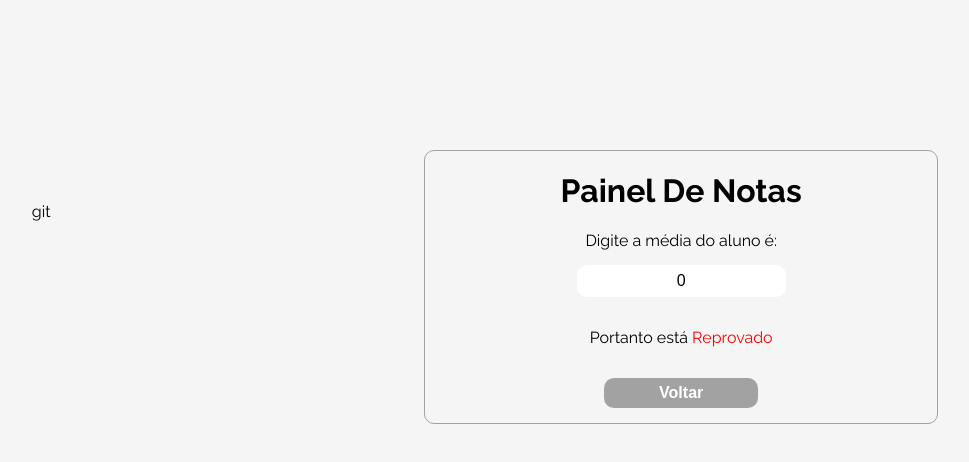
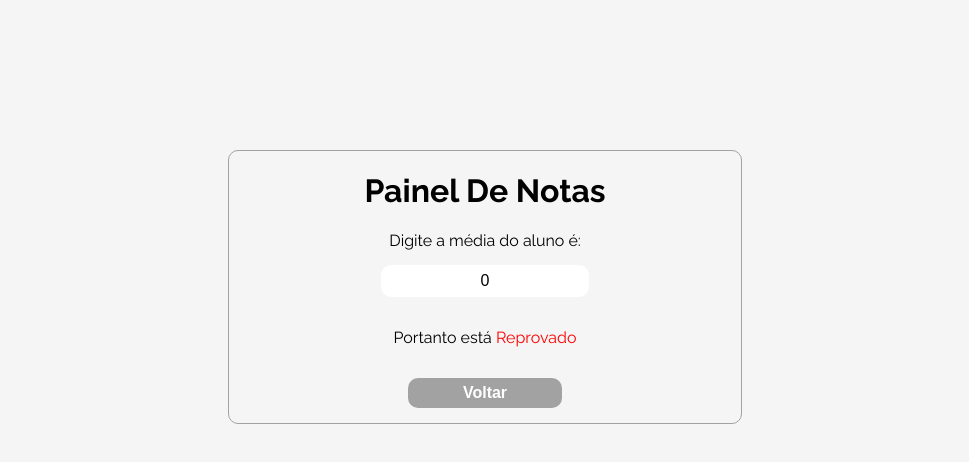
Before and after one commit to devbleal/PainelDoAlunoDNC, a plain HTML site: page media.html in a window 1280 px wide. Shown: the whole page, without its empty margins (155-1124 px from the left). Drawn offline with Linux system fonts and the light colour scheme.

Commit message:
uptade codigo html

```diff
--- a/media.html
+++ b/media.html
@@ -32,7 +32,7 @@
             }
         </script>
     </head>
-<body onload="CalculaMedia()">git
+<body onload="CalculaMedia()">
     <main>
         <h1>Painel De Notas</h1>
         <form action="index.html" method="post">
```
